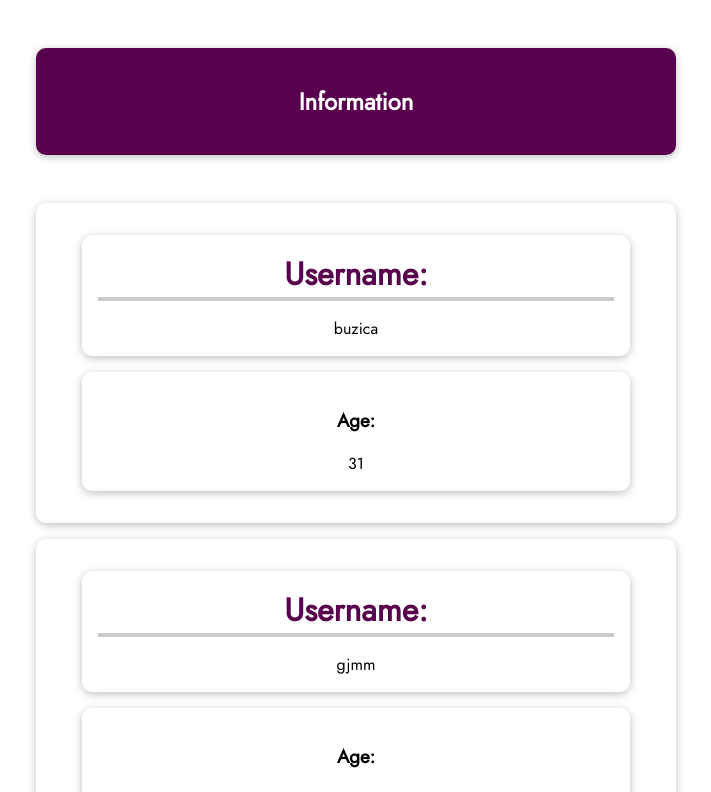
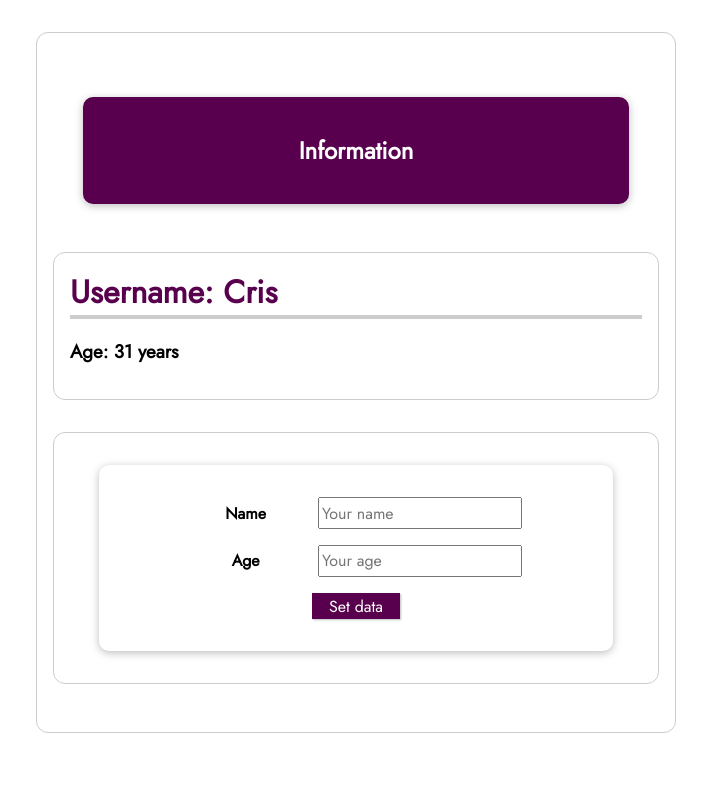
Before and after one commit to CristianaCostaPereira/Udemy-Assignment, a Vue app: page / in a window 1280 px wide. Shown: the top 792 px of the page, without its empty margins (284-995 px from the left). Built offline with nearby package versions, Linux system fonts and the light colour scheme.

Commit message:
App improvements

```diff
--- a/src/App.vue
+++ b/src/App.vue
@@ -4,16 +4,15 @@
       <h1>Information</h1>
     </header>
 
-    <ul>
-    <active-user
-      v-for="user in users"
-      :key="user.username"
-      :userName="user.username"
-      :age="user.age">
-    </active-user>
+    <div>
+      <active-user
+        :username="user.name"
+        :userage="user.age"
+      >
+      </active-user>
 
-    <user-data @add-info="addInfo"></user-data>
-    </ul>
+      <user-data @add-info="addInfo"></user-data>
+    </div>
   </section>
 </template>
 
@@ -21,44 +20,33 @@
 export default {
   data() {
     return {
-      users: [
-        {
-          username: 'buzica',
-          age: '31'
+      user: {
+          name: 'Cris',
+          age: 31,
         },
-
-        {
-          username: 'gjmm',
-          age: '32'
-        },
-      ]
     };
   },
 
   methods: {
     addInfo(username, age) {
-      const newInfo = {
-        username: username,
-        age: age
+      this.user = {
+        name: username,
+        age: age,
       };
-
-      this.users.push(newInfo);
-    }
-  }
-
+    },
+  },
 };
 </script>
 
 <style>
-
-@import url('https://fonts.googleapis.com/css2?family=Jost&display=swap');
+@import url("https://fonts.googleapis.com/css2?family=Jost&display=swap");
 
 * {
   box-sizing: border-box;
 }
 
 html {
-  font-family: 'Jost', sans-serif;
+  font-family: "Jost", sans-serif;
 }
 
 body {
@@ -77,13 +65,14 @@ header {
   max-width: 40rem;
 }
 
-#app ul {
-  margin: 0;
-  padding: 0;
-  list-style: none;
+section {
+  margin: 2rem auto;
+  max-width: 40rem;
+  border-radius: 12px;
+  border: 1px solid #ccc;
+  padding: 1rem;
 }
 
-#app li,
 #app form {
   box-shadow: 0 2px 8px rgba(0, 0, 0, 0.26);
   margin: 1rem auto;
@@ -104,8 +93,8 @@ header {
 #app button {
   font: inherit;
   cursor: pointer;
-  border: 1px solid #ff0077;
-  background-color: #ff0077;
+  border: 1px solid #58004d;
+  background-color: #58004d;
   color: white;
   padding: 0.05rem 1rem;
   box-shadow: 1px 1px 2px rgba(0, 0, 0, 0.26);
--- a/src/components/ActiveUser.vue
+++ b/src/components/ActiveUser.vue
@@ -1,32 +1,23 @@
 <template>
-  <li>
-    <ul>
-      <li>
-        <h2>Username:</h2>
-        {{ userName }}
-      </li>
+  <section>
+    <h2>Username: {{ username }}</h2>
 
-      <li>
-        <h3>Age:</h3>
-        {{ age }}
-      </li>
-    </ul>
-  </li>
+    <h3>Age: {{ userage }} years</h3>
+  </section>
 </template>
 
 <script>
 export default {
   props: {
-    userName: {
+    username: {
       type: String,
       required: true
     },
 
-    age: {
-      type: String,
+    userage: {
+      type: Number,
       required: true
     }
   },
-
 }
 </script>
--- a/src/components/UserData.vue
+++ b/src/components/UserData.vue
@@ -1,5 +1,6 @@
 <template>
-  <form @submit.prevent="submitData">
+  <section>
+    <form @submit.prevent="submitData">
     <div>
       <label>Name</label>
       <input type="text" placeholder="Your name" v-model="enteredName" />
@@ -11,9 +12,10 @@
     </div>
 
     <div>
-      <button>Add Info</button>
+      <button>Set data</button>
     </div>
-  </form>
+    </form>
+  </section>
 </template>
 
 <script>
--- a/src/main.js
+++ b/src/main.js
@@ -12,12 +12,6 @@ app.component('user-data', UserData);
 app.mount('#app');
 
 
-// Task 2: Output both components side-by-side in your main App template
-
-// Task 3: Add user data and ensure it contains a name and age
-// User data should be output in ActiveUser
-// It should be updated via the UserData component
-
 // Task 1:
 // Add two components to the app:
 // An ActiveUser component and an UserData component
```
